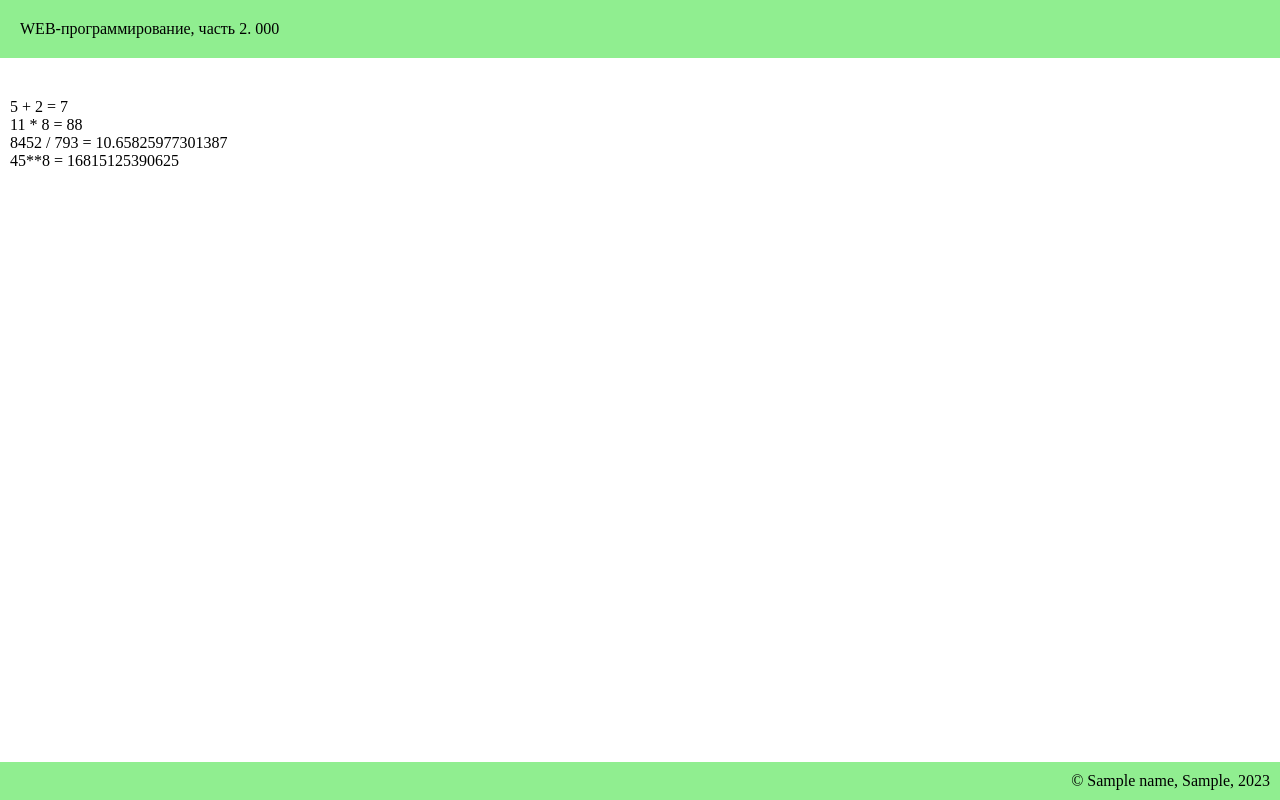
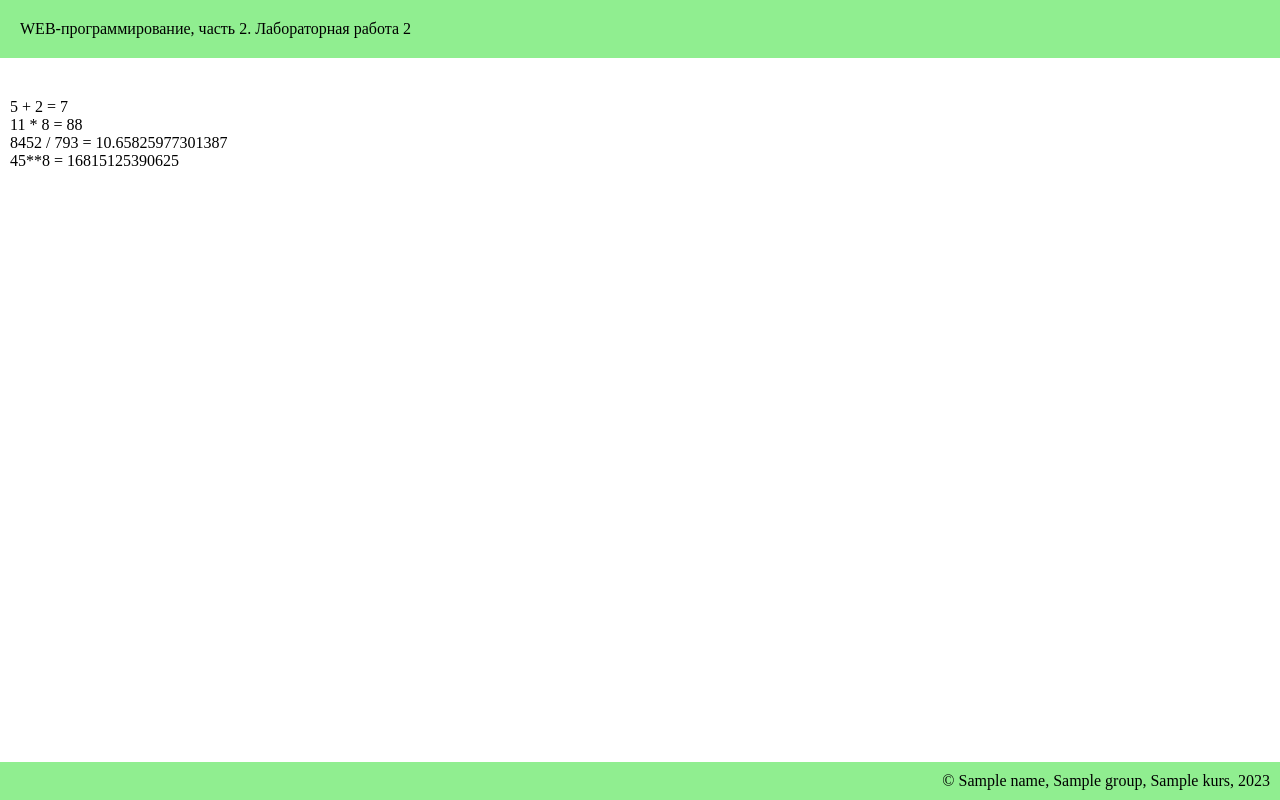
Before and after one commit to AlenaStrelnikova/web-programming-labs-2, a Flask app: template templates/example.html in a window 1280 px wide. Run offline with Flask 3, Linux system fonts and the light colour scheme; the template is opened without the code that fills it: most values are stand-ins (such as "Sample title", 1, 10 or a date in 2020).

Commit message:
Условия в шаблоне

```diff
--- a/app.py
+++ b/app.py
@@ -191,5 +191,6 @@ def sea():
 def example():
     name = 'Алёна Стрельникова'
     labnumber = 'Лабораторная работа 2'
-    group_kurs = 'ФБИ-14, 3 курс'
-    return render_template('example.html', name=name, labnumber=labnumber, group_kurs=group_kurs)
+    group = 'ФБИ-14'
+    kurs = '3 курс'
+    return render_template('example.html', name=name, labnumber=labnumber, group=group, kurs=kurs)
--- a/templates/example.html
+++ b/templates/example.html
@@ -4,12 +4,18 @@
     <meta charset="UTF-8">
     <meta http-equiv="X-UA-Compatible" content="IE=edge">
     <meta name="viewport" content="width=device-width, initial-scale=1.0">
-    <title>Алёна Александровна. {{ labnumber }}</title>
+    <title>
+    {% if name %}
+        {{ name }},
+    {% else %}
+        Анонимус,
+    {% endif %}
+    {{ labnumber }}</title>
     <link rel="stylesheet" href="{{ url_for('static', filename='main.css') }}">
 </head>
 <body>
     <header>
-        WEB-программирование, часть 2. {{ labnumber }}
+        WEB-программирование, часть 2. {% if labnumber %}Лабораторная работа 2{% endif %}
     </header>
 
     <main>
@@ -20,7 +26,23 @@
     </main>
 
     <footer>
-        &copy; {{ name }}, {{ group_kurs }}, 2023
+        &copy;
+        {% if name %}
+            {{ name }},
+        {% else %}
+            Анонимус,
+        {% endif %}
+        {% if group %}
+            {{ group }},
+        {% else %}
+            Группа,
+        {% endif %}
+        {% if kurs %}
+        {{ kurs }},
+        {% else %}
+            Курс,
+        {% endif %}
+            2023
     </footer>
 </body>
 </html>
```
